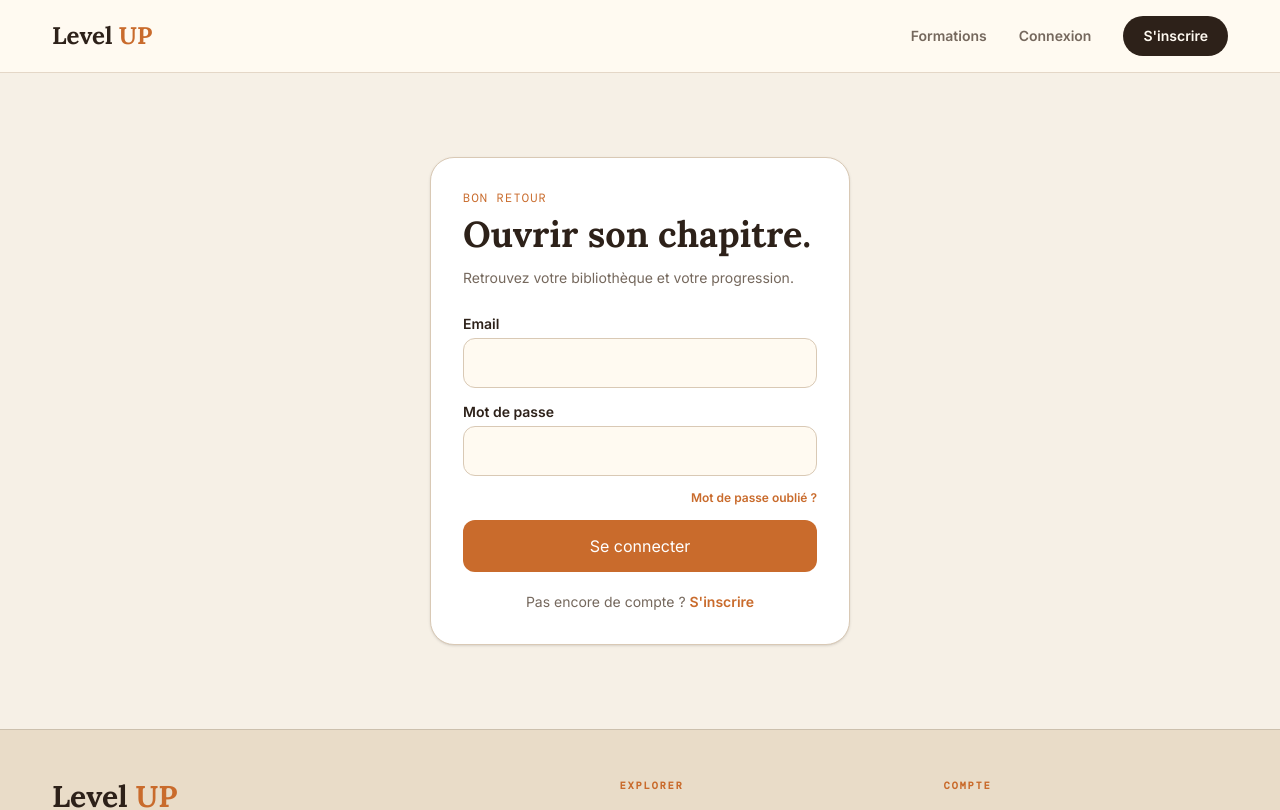
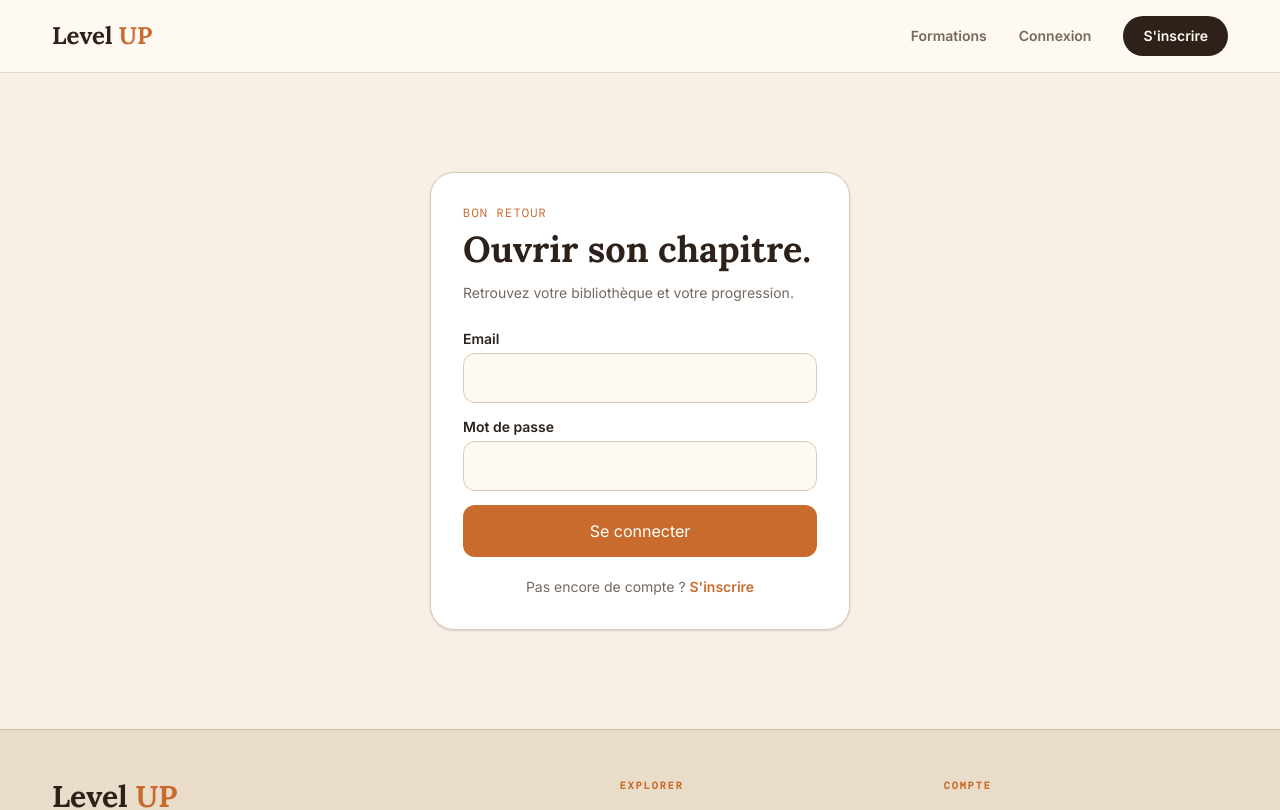
Before and after one commit to odounlami/elearning, an Angular app in the folder frontend/: page /login in a window 1280 px wide. Shown: the top 810 px of the page. Built offline with nearby package versions, Linux system fonts and the light colour scheme.

Commit message:
fix: remove unavailable password reset link

```diff
--- a/frontend/src/app/pages/login/login.html
+++ b/frontend/src/app/pages/login/login.html
@@ -7,7 +7,6 @@
     <form [formGroup]="form" (ngSubmit)="submit()" class="mt-6 space-y-3.5">
       <label class="block"><span class="mb-1 block text-sm font-semibold">Email</span><input formControlName="email" type="email" autocomplete="email" class="w-full rounded-xl border border-line bg-cream px-4 py-3 outline-none focus:ring-2 focus:ring-orange">@if(form.controls.email.touched && form.controls.email.invalid){<span class="mt-1 block text-xs text-red-700">Entrez une adresse email valide.</span>}</label>
       <label class="block"><span class="mb-1 block text-sm font-semibold">Mot de passe</span><input formControlName="password" type="password" autocomplete="current-password" class="w-full rounded-xl border border-line bg-cream px-4 py-3 outline-none focus:ring-2 focus:ring-orange">@if(form.controls.password.touched && form.controls.password.invalid){<span class="mt-1 block text-xs text-red-700">Le mot de passe est requis.</span>}</label>
-      <div class="flex justify-end"><a routerLink="/forgot-password" class="text-xs font-semibold text-orange">Mot de passe oublié ?</a></div>
       <button [disabled]="loading()" class="w-full rounded-xl bg-orange py-3.5 font-semibold text-white transition hover:bg-orange-dark disabled:opacity-60">{{loading()?'Connexion...':'Se connecter'}}</button>
     </form>
     <p class="mt-5 text-center text-sm text-muted">Pas encore de compte ? <a [routerLink]="['/register']" [queryParams]="{returnUrl: route.snapshot.queryParamMap.get('returnUrl')}" class="font-semibold text-orange">S'inscrire</a></p>
```
